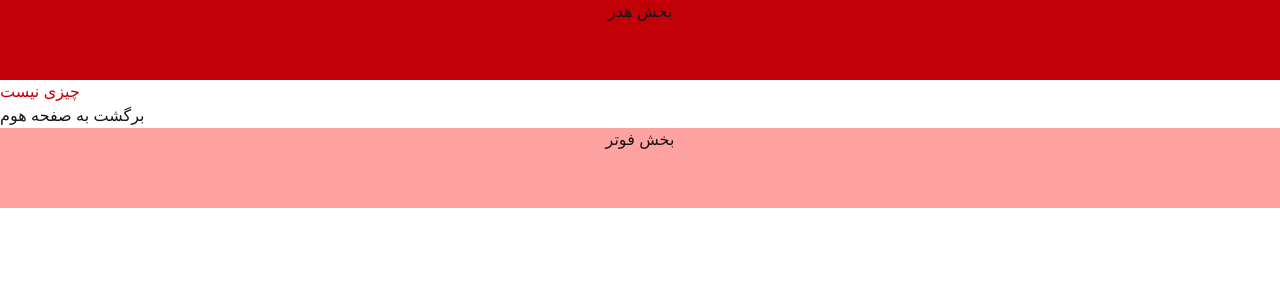
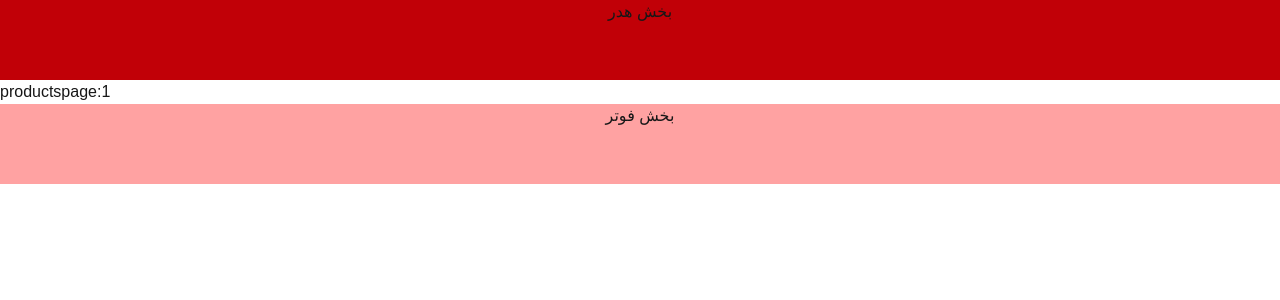
Before and after one commit to Esmailkhakzad/next-test, a Next.js app: page /products/1 in a window 1280 px wide. Before the commit this address had no page. Shown: the top 300 px of the page. Built offline with nearby package versions, Linux system fonts and the light colour scheme.

Commit message:
Getting an ID

```diff
--- /dev/null
+++ b/src/app/products/[id]/page.tsx
@@ -0,0 +1,14 @@
+import React, { FC } from 'react'
+interface Ipramas {
+    params :{
+        id:string;
+    };
+}
+
+const productspage:FC<Ipramas> = ({params}) => {
+  return (
+    <div>productspage:{params.id}</div>
+  )
+}
+
+export default productspage
--- /dev/null
+++ b/src/app/products/page.tsx
@@ -0,0 +1,9 @@
+import React from 'react'
+
+const productspage = () => {
+  return (
+    <div>productspage</div>
+  )
+}
+
+export default productspage
```
